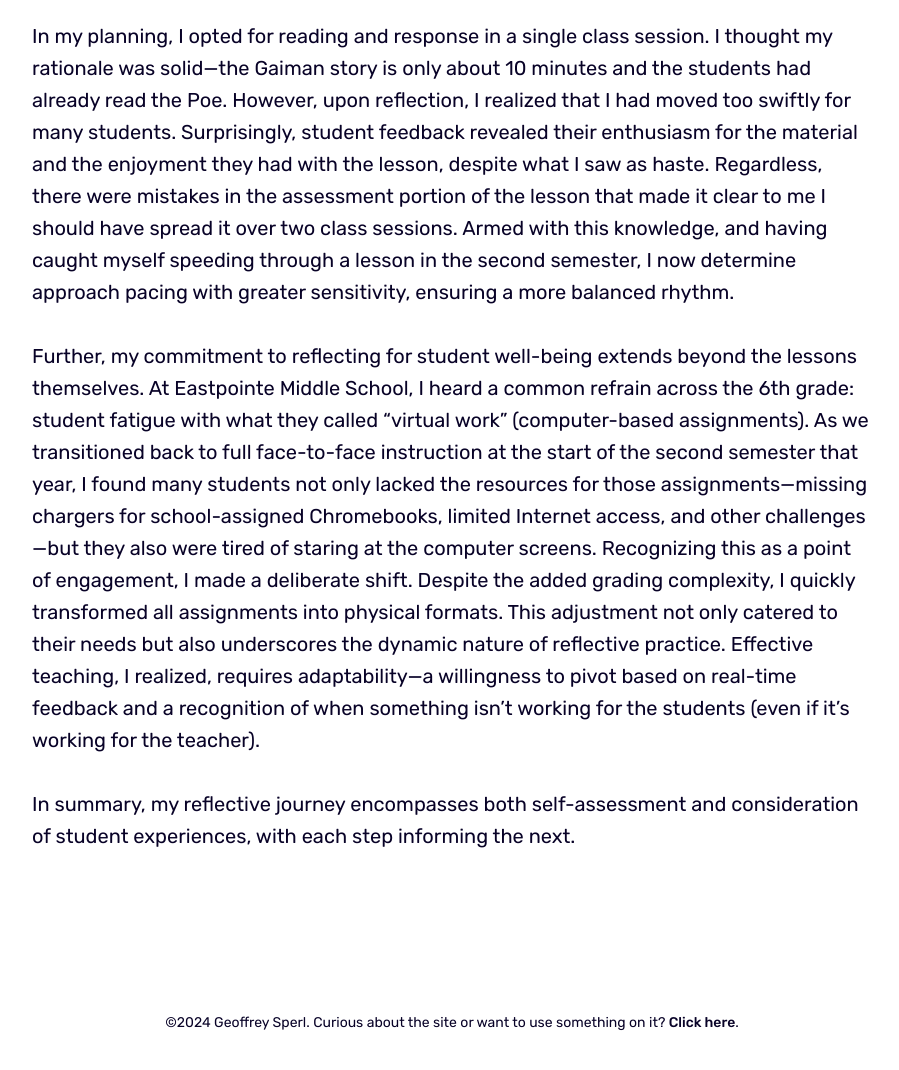
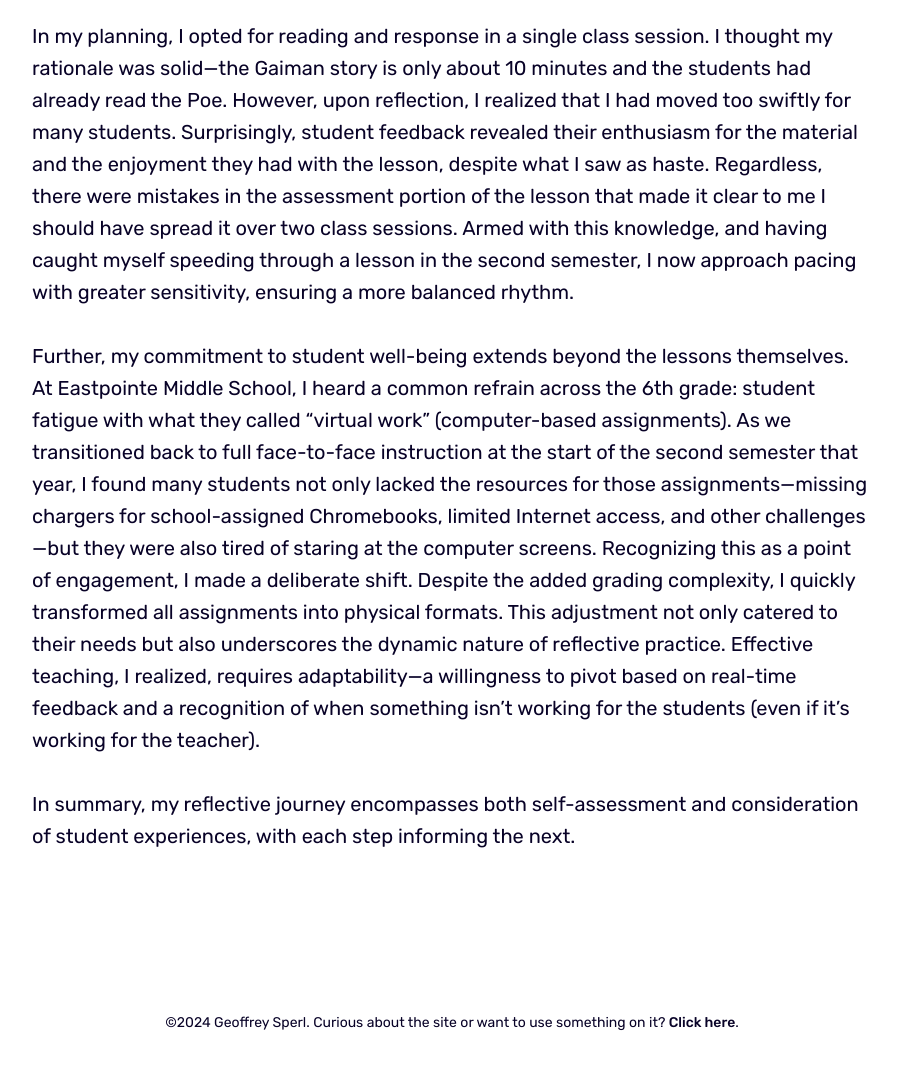
Before and after one commit to geoffreysperl/teaching, a Jekyll site: the page built from _pages/reflective.md, in a window 1280 px wide and 1400 px high, scrolled down 1326 px. Shown: the part 325-1395 px from the top of the window, without its empty margins (188-1087 px from the left). Built offline with Jekyll 4.4.1, drawn with Linux system fonts in a browser that asks for light colours.

Commit message:
Typos Liza caught

```diff
--- a/_pages/reflective.md
+++ b/_pages/reflective.md
@@ -32,8 +32,8 @@ As a reflective practitioner, I carefully examine how each lesson unfolds. I rev
   <em>Comparing "Click-Clack the Rattlebag" to "The Cask of Amontillado," October 2023</em>
 </div>
 
-In my planning, I opted for reading and response in a single class session. I thought my rationale was solid—the Gaiman story is only about 10 minutes and the students had already read the Poe. However, upon reflection, I realized that I had moved too swiftly for many students. Surprisingly, student feedback revealed their enthusiasm for the material and the enjoyment they had with the lesson, despite what I saw as haste. Regardless, there were mistakes in the assessment portion of the lesson that made it clear to me I should have spread it over two class sessions. Armed with this knowledge, and having caught myself speeding through a lesson in the second semester, I now determine approach pacing with greater sensitivity, ensuring a more balanced rhythm.
+In my planning, I opted for reading and response in a single class session. I thought my rationale was solid—the Gaiman story is only about 10 minutes and the students had already read the Poe. However, upon reflection, I realized that I had moved too swiftly for many students. Surprisingly, student feedback revealed their enthusiasm for the material and the enjoyment they had with the lesson, despite what I saw as haste. Regardless, there were mistakes in the assessment portion of the lesson that made it clear to me I should have spread it over two class sessions. Armed with this knowledge, and having caught myself speeding through a lesson in the second semester, I now approach pacing with greater sensitivity, ensuring a more balanced rhythm.
 
-Further, my commitment to reflecting for student well-being extends beyond the lessons themselves. At Eastpointe Middle School, I heard a common refrain across the 6th grade: student fatigue with what they called “virtual work” (computer-based assignments). As we transitioned back to full face-to-face instruction at the start of the second semester that year, I found many students not only lacked the resources for those assignments—missing chargers for school-assigned Chromebooks, limited Internet access, and other challenges—but they also were tired of staring at the computer screens. Recognizing this as a point of engagement, I made a deliberate shift. Despite the added grading complexity, I quickly transformed all assignments into physical formats. This adjustment not only catered to their needs but also underscores the dynamic nature of reflective practice. Effective teaching, I realized, requires adaptability—a willingness to pivot based on real-time feedback and a recognition of when something isn’t working for the students (even if it’s working for the teacher).
+Further, my commitment to student well-being extends beyond the lessons themselves. At Eastpointe Middle School, I heard a common refrain across the 6th grade: student fatigue with what they called “virtual work” (computer-based assignments). As we transitioned back to full face-to-face instruction at the start of the second semester that year, I found many students not only lacked the resources for those assignments—missing chargers for school-assigned Chromebooks, limited Internet access, and other challenges—but they were also tired of staring at the computer screens. Recognizing this as a point of engagement, I made a deliberate shift. Despite the added grading complexity, I quickly transformed all assignments into physical formats. This adjustment not only catered to their needs but also underscores the dynamic nature of reflective practice. Effective teaching, I realized, requires adaptability—a willingness to pivot based on real-time feedback and a recognition of when something isn’t working for the students (even if it’s working for the teacher).
 
 In summary, my reflective journey encompasses both self-assessment and consideration of student experiences, with each step informing the next.
```
Also changed, not shown: _pages/equitable.md (+1 -1 lines).
